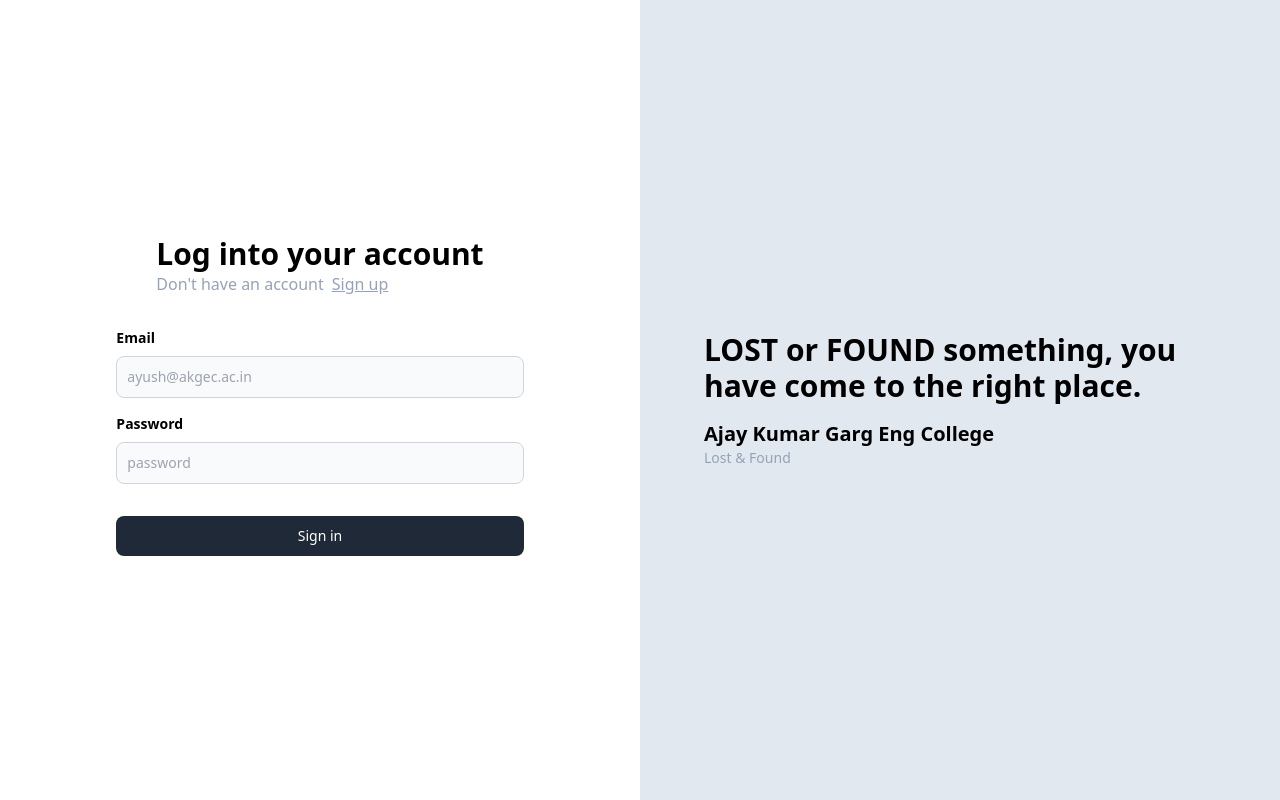
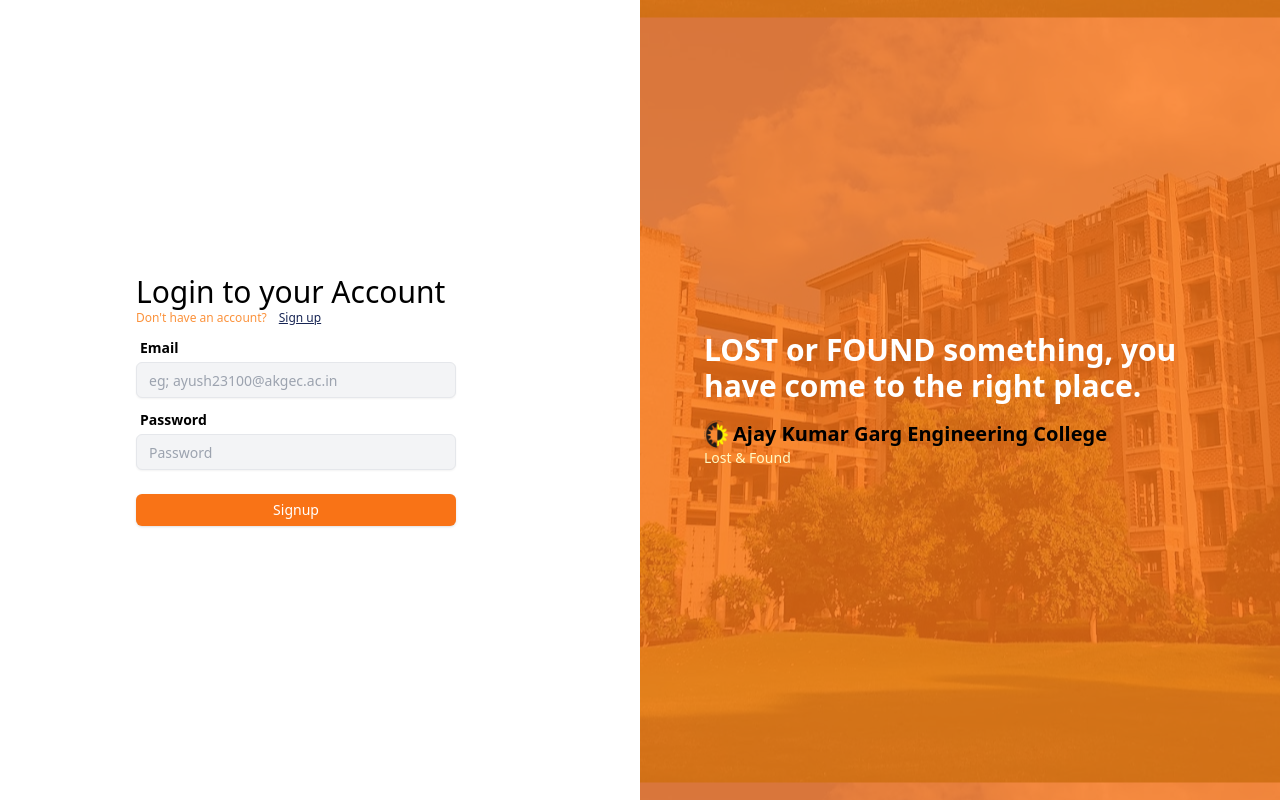
Before and after one commit to iyush05/lost-found, a React (Vite) app in the folder frontend/: page /signin in a window 1280 px wide. Built offline with nearby package versions, Linux system fonts and the light colour scheme.

Commit message:
fixed-login-ui

```diff
--- a/frontend/src/components/Quote.tsx
+++ b/frontend/src/components/Quote.tsx
@@ -1,15 +1,16 @@
 
 export const Quote = () => {
-    return <div className="bg-slate-200 h-screen flex justify-center flex-col">
-        <div className="flex justify-center">
+    return <div className="relative bg-loginPage bg-center h-screen flex justify-center flex-col">
+        <div className="flex justify-center items-center absolute inset-0 bg-orange-500 bg-opacity-80">
         <div className="max-w-lg">
-            <div className="text-3xl font-bold">
+            <div className="text-3xl font-bold text-white">
             LOST or FOUND something, you have come to the right place.
             </div>
-            <div className="max-w-md text-xl font-semibold text-left mt-4">
-                     Ajay Kumar Garg Eng College
+            <div className="max-w-md text-xl font-semibold text-left mt-4 flex">
+                    <img src="/logo.png" alt="logo" className="rounded-full mr-1" height={10} width={25}/>
+                     <div>Ajay Kumar Garg Engineering College</div>
             </div>
-                <div className="max-w-md text-sm font-light text-slate-400">
+                <div className="max-w-md text-sm font-light text-yellow-100">
                      Lost & Found
                  </div>
             </div>
--- a/frontend/src/pages/Signin.tsx
+++ b/frontend/src/pages/Signin.tsx
@@ -1,15 +1,64 @@
-import { Auth } from "../components/Auth"
-import { Quote } from "../components/Quote"
+import { Quote } from "@/components/Quote"
+import { Button } from "@/components/ui/button"
+import { Input } from "@/components/ui/input"
+import { useState } from "react"
+import { Link, useNavigate } from "react-router-dom"
+import axios from "axios"
+import { BACKEND_URL } from "../../config"
 
 export const Signin = () => {
-    return <div>
-        <div className="grid grid-cols-1 lg:grid-cols-2">
-            <div>
-                <Auth type="signin"/>
+    const navigate = useNavigate();
+    const [postInputs, setPostInputs] = useState({
+        email: "",
+        password: "",
+    })
+    const handleButtonClick = async () => {
+        try {
+            const response = await axios.post(`${BACKEND_URL}/api/user/signin`,postInputs)
+            const jwt = response.data;
+            localStorage.setItem("token", jwt);
+                axios.get('http://localhost:3000/home', {
+                    headers: {
+                      Authorization: `Bearer ${jwt}`, // Send the token in Authorization header
+                    }
+                  })
+                navigate("/home");
+        } catch(e) {
+            console.log("error while logging in");
+            alert("Error while logging in");
+        }
+    }
+    return (
+        <>
+        <div className="grid grid-cols-2 h-screen">
+                <div className="flex items-center justify-center">
+                    <div className=" mr-12 ">
+                        <div className="text-3xl">Login to your Account</div>
+                        <div className="flex text-xs text-gray-500">
+                        <div className="pr-3 text-orange-400">Don't have an account?</div>
+                        <Link className="underline text-blue-950" to="/signup">Sign up</Link>
+                        </div>
+                        <div className="text-sm font-bold pl-1 pt-3 pb-1">Email</div>
+                        <Input type="email" placeholder="eg; ayush23100@akgec.ac.in" className="bg-gray-100 w-80 text-orange-500" onChange={(e) => {
+                            setPostInputs({
+                                ...postInputs,
+                                email: e.target.value
+                            })
+                        }}/>
+                        <div className="text-sm font-bold pl-1 pt-3 pb-1">Password</div>
+                        <Input type="password" placeholder="Password" className="bg-gray-100 w-80 text-orange-500" onChange={(e) => {
+                            setPostInputs({
+                                ...postInputs,
+                                password: e.target.value
+                            })
+                        }}/>
+                        <Button className="bg-orange-500 text-white hover:bg-orange-700 mt-6 w-80 h-8" onClick={handleButtonClick}>Signup</Button>
+                    </div>
+                </div>
+                <div className="hidden md:block ">
+                    <Quote/>
+                </div>
             </div>
-            <div className="hidden lg:block">
-                <Quote/>
-            </div>
-        </div>
-    </div>
+        </>
+    )
 }
--- a/frontend/src/pages/Signup.tsx
+++ b/frontend/src/pages/Signup.tsx
@@ -33,39 +33,39 @@
 
     return (
         <>
-            <div className="grid grid-cols-2">
+            <div className="grid grid-cols-2 h-screen">
                 <div className="">
                     <div className="mt-28 ml-24 mr-12 ">
                         <div className="text-3xl">Create an Account</div>
                         <div className="flex text-xs text-gray-500">
-                        <div className="pr-3">Already have an account?</div>
-                        <Link className="underline" to="/signin">Sign in</Link>
+                        <div className="pr-3 text-orange-400">Already have an account?</div>
+                        <Link className="underline text-blue-950" to="/signin">Sign in</Link>
                         </div>
                         <div className="text-sm font-bold pl-1 pt-12 pb-1">Name</div>
-                        <Input type="text" placeholder="Enter your name" className="bg-gray-100 w-80" onChange={(e) => {
+                        <Input type="text" placeholder="Enter your name" className="bg-gray-100 w-80 text-orange-500" onChange={(e) => {
                             setPostInputs({
                                 ...postInputs,
                                 name: e.target.value
                             })
                         }}/>
                         <div className="text-sm font-bold pl-1 pt-3 pb-1">Email</div>
-                        <Input type="email" placeholder="eg; ayush23100@akgec.ac.in" className="bg-gray-100 w-80" onChange={(e) => {
+                        <Input type="email" placeholder="eg; ayush23100@akgec.ac.in" className="bg-gray-100 w-80 text-orange-500" onChange={(e) => {
                             setPostInputs({
                                 ...postInputs,
                                 email: e.target.value,
                             })
                         }}/>
                         <div className="text-sm font-bold pl-1 pt-3 pb-1">Password</div>
-                        <Input type="password" placeholder="Password" className="bg-gray-100 w-80" onChange={(e) => {
+                        <Input type="password" placeholder="Password" className="bg-gray-100 w-80 text-orange-500" onChange={(e) => {
                             setPostInputs({
                                 ...postInputs,
                                 password: e.target.value,
                             })
                         }}/>
-                        <Button className="bg-black text-white hover:bg-gray-600 mt-6 w-80 h-8" onClick={handleButtonClick}>Signup</Button>
+                        <Button className="bg-orange-500 text-white hover:bg-orange-700 mt-6 w-80 h-8" onClick={handleButtonClick}>Signup</Button>
                     </div>
                 </div>
-                <div className="hidden md:block">
+                <div className="hidden md:block ">
                     <Quote/>
                 </div>
             </div>
--- a/frontend/tailwind.config.js
+++ b/frontend/tailwind.config.js
@@ -8,7 +8,11 @@
     "./node_modules/@nextui-org/theme/dist/components/[object Object].js"
   ],
   theme: {
-  	extend: {},
+  	extend: {
+      backgroundImage: {
+        'loginPage': "url('/hero.jpg')",
+      }
+    },
   },
   plugins: [],
 }
```
Also changed, not shown: frontend/public/hero.jpg (added), frontend/public/logo.png (added).
